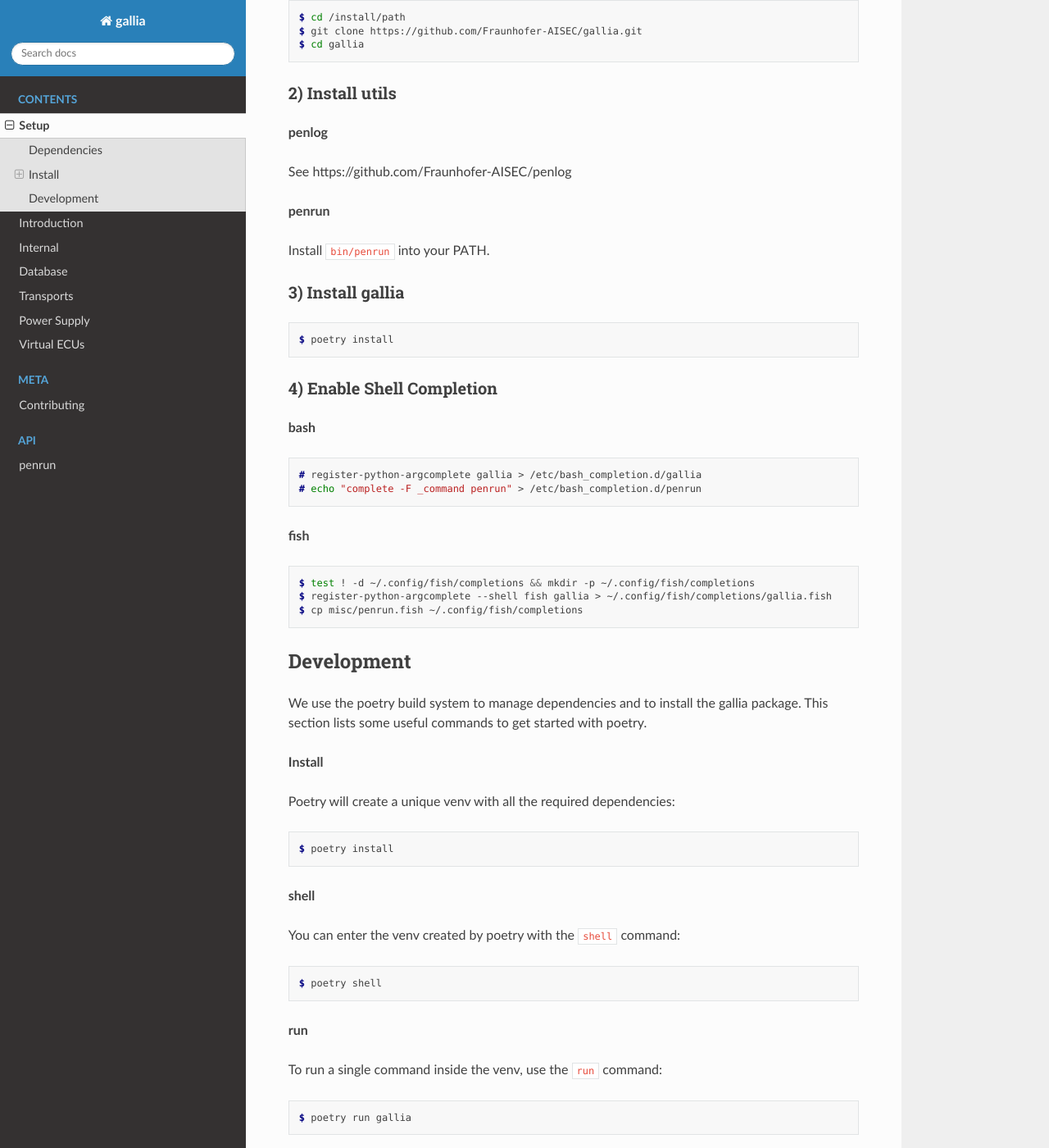
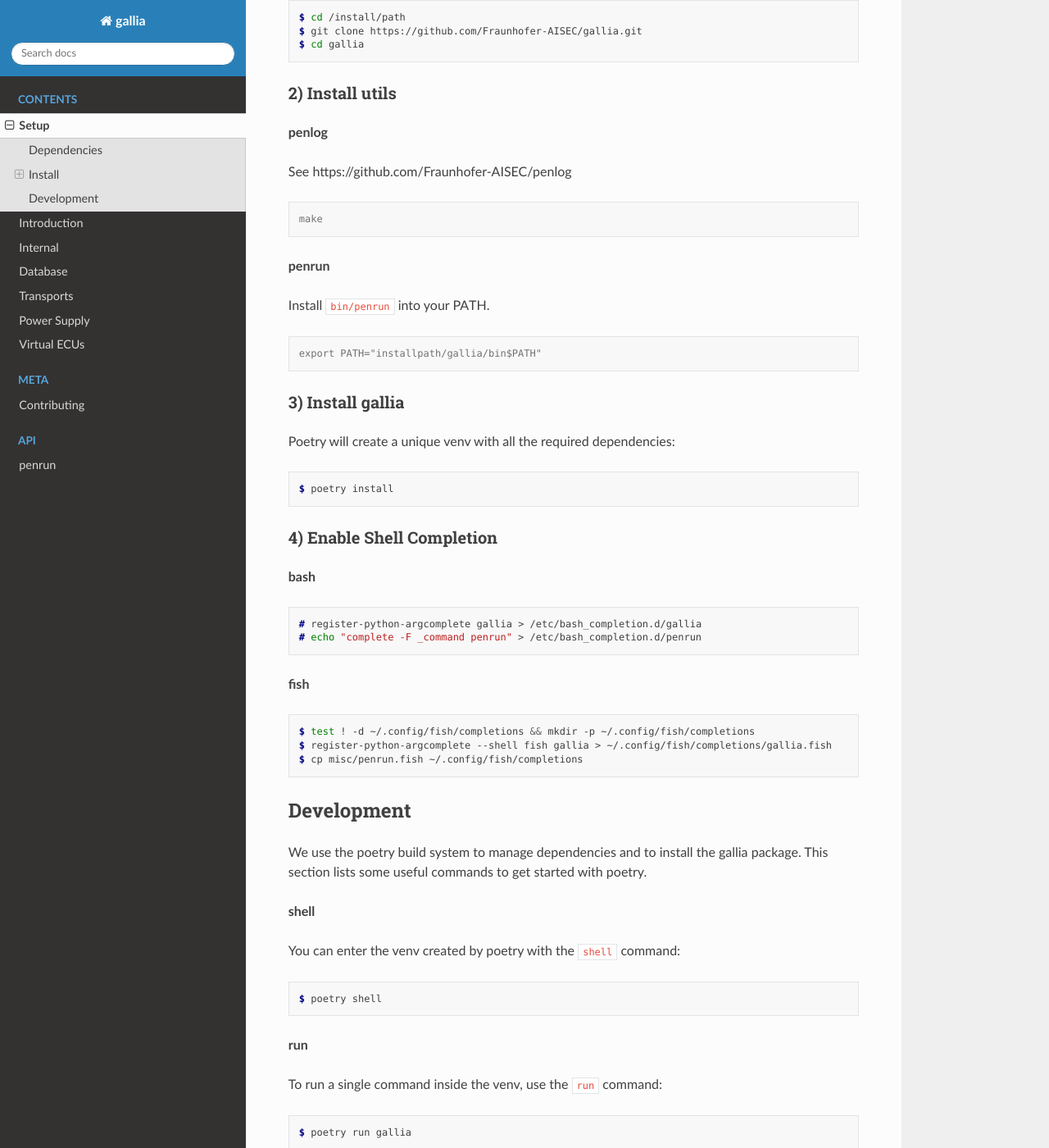
Before and after one commit to Fraunhofer-AISEC/gallia, a Sphinx documentation site: the page built from docs/setup.md, in a window 1280 px wide and 1400 px high, scrolled down 515 px. Shown: the whole window at 82% size. Built offline with Sphinx 7.4.7 and the Read the Docs theme 2.0.0, drawn with Linux system fonts in a browser that asks for light colours; pages that are not in the unit, such as notebooks, are missing from menus.

Commit message:
Added more details to the setup.md

````diff
--- a/docs/setup.md
+++ b/docs/setup.md
@@ -25,12 +25,21 @@
 **penlog**
 
 See https://github.com/Fraunhofer-AISEC/penlog
+```shell-session
+make
+```
 
 **penrun**
 
 Install `bin/penrun` into your PATH.
+```shell-session
+export PATH="installpath/gallia/bin$PATH"
+```
+
 
 ### 3) Install gallia
+
+Poetry will create a unique venv with all the required dependencies:
 
 ```shell-session
 $ poetry install
@@ -56,14 +65,6 @@
 ## Development
 We use the poetry build system to manage dependencies and to install the gallia package.
 This section lists some useful commands to get started with poetry.
-
-**Install**
-
-Poetry will create a unique venv with all the required dependencies:
-
-```shell-session
-$ poetry install
-```
 
 **shell**
 
````
